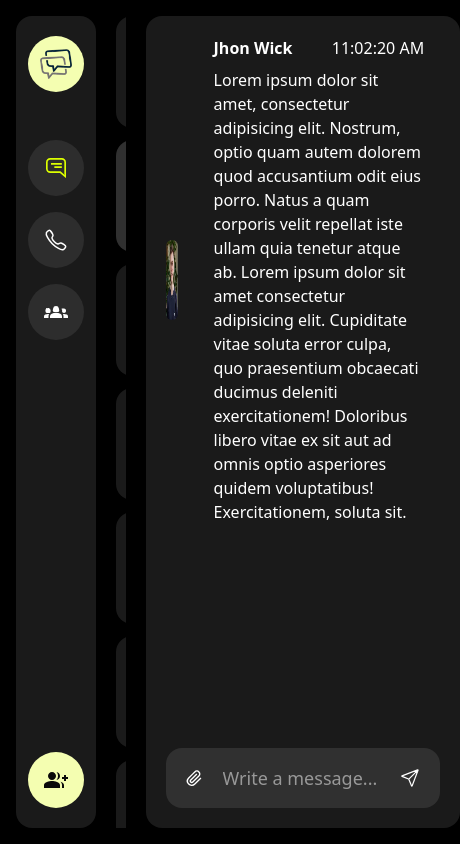
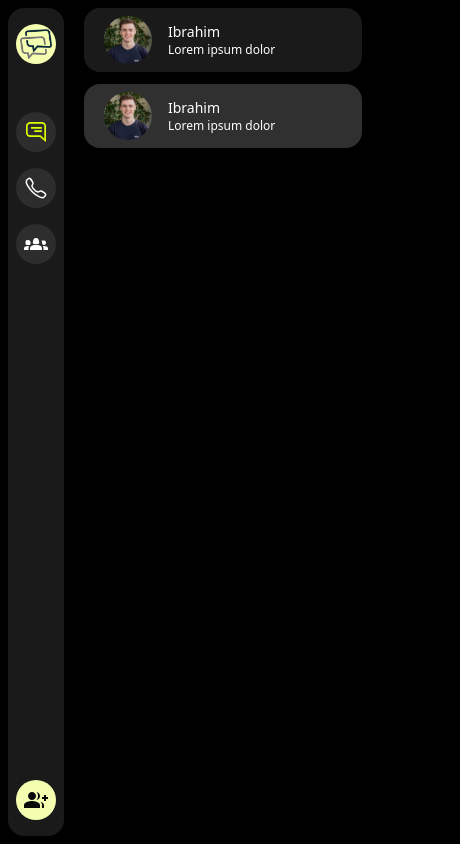
Before and after one commit to Ibrahim-Develops/online-chat-app, a Next.js app: page /chat/home in a window 390 px wide. Shown: the whole page, 460 px wide, since content can reach past the window. Built offline with nearby package versions, Linux system fonts and the light colour scheme.

Commit message:
Responsive

```diff
--- a/app/chat/home/layout.tsx
+++ b/app/chat/home/layout.tsx
@@ -3,7 +3,7 @@ import React from 'react'
 
 const layout = ({children}: Readonly<{children: React.ReactNode;}>) => {
   return (
-    <div className='flex'>
+    <div className='flex w-full'>
         <ChatBar/>
         {children}
     </div>
--- a/app/chat/home/page.tsx
+++ b/app/chat/home/page.tsx
@@ -3,7 +3,7 @@ import React from 'react'
 
 const page = () => {
   return (
-    <div>
+    <div className='hidden sm:block'>
       <Chat />
     </div>
   )
--- a/app/chat/layout.tsx
+++ b/app/chat/layout.tsx
@@ -3,7 +3,7 @@ import React from 'react'
 
 const layout = ({children}: Readonly<{children: React.ReactNode;}>) => {
   return (
-    <div className='flex p-4 h-screen'>
+    <div className='flex 2xl:p-4 p-2 h-screen'>
         <Asidebar/>
         {children}
     </div>
--- a/app/globals.css
+++ b/app/globals.css
@@ -1,6 +1,28 @@
 @import "tailwindcss";
 
 @plugin "tailwindcss-animate";
+
+@layer base {
+  * {
+    @apply border-border outline-ring/50;
+  }
+
+  body {
+    @apply bg-background text-foreground;
+    box-sizing: border-box;
+    margin: 0;
+    padding: 0;
+  }
+}
+
+.scrollbar-hide::-webkit-scrollbar {
+  display: none;
+}
+
+.scrollbar-hide {
+  scrollbar-width: none;
+  -ms-overflow-style: none;
+}
 
 @custom-variant dark (&:is(.dark *));
 
@@ -113,25 +135,3 @@
   --color-sidebar-border: var(--sidebar-border);
   --color-sidebar-ring: var(--sidebar-ring);
 }
-
-@layer base {
-  * {
-    @apply border-border outline-ring/50;
-  }
-
-  body {
-    @apply bg-background text-foreground;
-    box-sizing: border-box;
-    margin: 0;
-    padding: 0;
-  }
-}
-
-.scrollbar-hide::-webkit-scrollbar {
-  display: none;
-}
-
-.scrollbar-hide {
-  scrollbar-width: none;
-  -ms-overflow-style: none;
-}
--- a/components/Asidebar.tsx
+++ b/components/Asidebar.tsx
@@ -13,24 +13,24 @@ const Asidebar = () => {
 
     return (
         <div>
-            <div className='flex flex-col justify-between py-5 px-3 bg-[#1a1a1a] rounded-2xl h-full'>
+            <div className='flex flex-col justify-between 2xl:py-5 2xl:px-3 py-4 px-2 bg-[#1a1a1a] rounded-2xl h-full'>
                 <div className='flex flex-col gap-12'>
-                    <div className='bg-[#f4feb1] w-14 h-14 flex justify-center items-center rounded-full'>
+                    <div className='bg-[#f4feb1] 2xl:w-14 2xl:h-14 xl:w-12 xl:h-12 h-10 w-10 flex justify-center items-center rounded-full'>
                         <Image src={Logo} alt='Logo' className='w-8' />
                     </div>
                     <div className='flex flex-col gap-4'>
-                        <Link href="/chat/home" className={`bg-[#303030e1] w-14 h-14 text-white flex text-xl justify-center items-center rounded-full cursor-pointer`} >
+                        <Link href="/chat/home" className={`bg-[#303030e1] 2xl:w-14 2xl:h-14 xl:w-12 xl:h-12 h-10 w-10 text-white flex text-xl justify-center items-center rounded-full cursor-pointer`} >
                             <GrChat className={`${pathname === "/chat/home" ? "text-[#ddff00]" : ""}`}/>
                         </Link>
-                        <Link href="" className='bg-[#303030e1] w-14 h-14 text-white flex text-2xl justify-center items-center rounded-full cursor-pointer'>
+                        <Link href="" className='bg-[#303030e1] 2xl:w-14 2xl:h-14 xl:w-12 xl:h-12 h-10 w-10 text-white flex text-2xl justify-center items-center rounded-full cursor-pointer'>
                             <IoCallOutline />
                         </Link>
-                        <Link href="" className='bg-[#303030e1] w-14 h-14 text-white flex text-2xl justify-center items-center rounded-full cursor-pointer'>
+                        <Link href="" className='bg-[#303030e1] 2xl:w-14 2xl:h-14 xl:w-12 xl:h-12 h-10 w-10 text-white flex text-2xl justify-center items-center rounded-full cursor-pointer'>
                             <MdGroups2 />
                         </Link>
                     </div>
                 </div>
-                <div className='bg-[#f4feb1] w-14 h-14 flex text-2xl justify-center items-center rounded-full cursor-pointer'>
+                <div className='bg-[#f4feb1] 2xl:w-14 2xl:h-14 xl:w-12 xl:h-12 h-10 w-10 flex text-2xl justify-center items-center rounded-full cursor-pointer'>
                     <MdGroupAdd />
                 </div>
             </div>
--- a/components/Chat.tsx
+++ b/components/Chat.tsx
@@ -1,7 +1,7 @@
 "use client"
 
 import { AlertDialog, AlertDialogAction, AlertDialogCancel, AlertDialogContent, AlertDialogDescription, AlertDialogFooter, AlertDialogHeader, AlertDialogTitle, AlertDialogTrigger } from "@/components/ui/alert-dialog"
-
+import { RiCloseLargeFill } from "react-icons/ri";
 import Avatar from '../assets/avatar.jpeg'
 import { IoPaperPlaneOutline } from "react-icons/io5";
 import { GrAttachment } from "react-icons/gr";
@@ -27,31 +27,36 @@ const Chat = () => {
 
             <div className='bg-[#1a1a1a] grow text-white px-5 rounded-2xl h-full flex flex-col justify-between '>
                 <AlertDialog>
-                    <div className="pt-5 flex gap-5">
+                    <div className="pt-5 flex gap-5 flex-wrap xl:flex-nowrap">
                         <AlertDialogTrigger>
-                            <Image src={Avatar} alt='Avatar' className='rounded-full w-46 h-20' />
+                            <Image src={Avatar} alt='Avatar' className='rounded-full cursor-pointer w-20 xl:w-[300px] 2xl:w-[200px]' />
                         </AlertDialogTrigger>
                         <div className='flex flex-col gap-2 mx-4'>
                             <div className='flex justify-between'>
-                                <h1 className='font-bold'>Jhon Wick</h1>
+                                <h1 className='font-bold xl:text-xl'>Jhon Wick</h1>
                                 <div>{currentTime}</div>
                             </div>
-                            <p className='font-thin'>Lorem ipsum dolor sit amet, consectetur adipisicing elit. Nostrum, optio quam autem dolorem quod accusantium odit eius porro. Natus a quam corporis velit repellat iste ullam quia tenetur atque ab. Lorem ipsum dolor sit amet consectetur adipisicing elit. Cupiditate vitae soluta error culpa, quo praesentium obcaecati ducimus deleniti exercitationem! Doloribus libero vitae ex sit aut ad omnis optio asperiores quidem voluptatibus! Exercitationem, soluta sit.</p>
+                            <p className='font-thin text-sm lg:text-[16px]'>Lorem ipsum dolor sit amet, consectetur adipisicing elit. Nostrum, optio quam autem dolorem quod accusantium odit eius porro. Natus a quam corporis velit repellat iste ullam quia tenetur atque ab. Lorem ipsum dolor sit amet consectetur adipisicing elit. Cupiditate vitae soluta error culpa, quo praesentium obcaecati ducimus deleniti exercitationem! Doloribus libero vitae ex sit aut ad omnis optio asperiores quidem voluptatibus! Exercitationem, soluta sit.</p>
                         </div>
                     </div>
 
-                    <AlertDialogContent className="h-[48rem]">
-                        <AlertDialogHeader>
+                    <AlertDialogContent className="h-[48rem] bg-[#070707] text-white border-[1px] border-gray-700">
+                        <AlertDialogHeader className="flex">
+                            <AlertDialogCancel className="border-none text-5xl bg-#070707 hover:bg-#070707 hover:text-white w-1 cursor-pointer h-1 items-start justify-items-start">
+                                <RiCloseLargeFill />
+                            </AlertDialogCancel>
+                            <div className="flex flex-col justify-center items-center gap-10 ">
                                 <AlertDialogTitle>
                                     <Image src={Avatar} alt='Avatar' className='rounded-full w-36 h-36' />
                                 </AlertDialogTitle>
-                            <AlertDialogDescription>
+                                <AlertDialogDescription className="text-gray-300 flex flex-col gap-4">
+                                    <h1 className="font-bold 2xl:text-lg">Description</h1>
                                     This action cannot be undone. This will permanently delete your account
                                     and remove your data from our servers.
                                 </AlertDialogDescription>
+                            </div>
                         </AlertDialogHeader>
                         <AlertDialogFooter>
-                            <AlertDialogCancel>Cancel</AlertDialogCancel>
                         </AlertDialogFooter>
                     </AlertDialogContent>
                 </AlertDialog>
--- a/components/ChatBar.tsx
+++ b/components/ChatBar.tsx
@@ -1,106 +1,28 @@
-import Avatar from '../assets/avatar.jpeg'
-import Image from 'next/image'
+import Avatar from '../assets/avatar.jpeg';
+import Image from 'next/image';
 
 const ChatBar = () => {
   return (
-    <div className='text-white mx-5 flex flex-col gap-3 overflow-hidden overflow-y-scroll scrollbar-hide w-1/3 grow'>
+    <div className='text-white mx-5 flex flex-col gap-3 overflow-hidden overflow-y-scroll scrollbar-hide w-full sm:w-full lg:w-full 2xl:w-1/2 grow'>
 
-        <div className='flex gap-4 bg-[#1a1a1a] rounded-2xl px-5 py-2 items-center cursor-pointer'>
-            <Image src={Avatar} alt='Avatar' className='rounded-full w-16 h-16'/>
-            <div>
-                <h1 className='font-normal'>Ibrahim</h1>
-                <p className='font-thin'>Lorem ipsum dolor</p>
-            </div>
+      <div className='flex gap-4 bg-[#1a1a1a] rounded-2xl px-5 py-2 items-center cursor-pointer lg:justify-start md:justify-center w-full'>
+        <Image src={Avatar} alt='Avatar' className='rounded-full w-12 h-12 md:w-14 md:h-14' />
+        <div>
+          <h1 className='font-normal text-sm md:text-base sm:hidden lg:block'>Ibrahim</h1>
+          <p className='font-thin text-xs md:text-xs sm:hidden lg:block'>Lorem ipsum dolor</p>
         </div>
+      </div>
 
-        <div className='flex gap-4 bg-[#303030] rounded-2xl px-5 py-2 items-center cursor-pointer'>
-            <Image src={Avatar} alt='Avatar' className='rounded-full w-16 h-16'/>
-            <div>
-                <h1 className='font-normal'>Ibrahim</h1>
-                <p className='font-thin'>Lorem ipsum dolor</p>
-            </div>
+      <div className='flex gap-4 bg-[#303030] rounded-2xl px-5 py-2 items-center cursor-pointer lg:justify-start md:justify-center'>
+        <Image src={Avatar} alt='Avatar' className='rounded-full w-12 h-12 md:w-14 md:h-14' />
+        <div className=''>
+          <h1 className='font-normal text-sm md:text-base sm:hidden lg:block'>Ibrahim</h1>
+          <p className='font-thin text-xs md:text-xs sm:hidden lg:block'>Lorem ipsum dolor</p>
         </div>
-
-        <div className='flex gap-4 bg-[#1a1a1a] rounded-2xl px-5 py-2 items-center cursor-pointer'>
-            <Image src={Avatar} alt='Avatar' className='rounded-full w-16 h-16'/>
-            <div>
-                <h1 className='font-normal'>Ibrahim</h1>
-                <p className='font-thin'>Lorem ipsum dolor</p>
-            </div>
-        </div>
-        <div className='flex gap-4 bg-[#1a1a1a] rounded-2xl px-5 py-2 items-center cursor-pointer'>
-            <Image src={Avatar} alt='Avatar' className='rounded-full w-16 h-16'/>
-            <div>
-                <h1 className='font-normal'>Ibrahim</h1>
-                <p className='font-thin'>Lorem ipsum dolor</p>
-            </div>
-        </div>
-        <div className='flex gap-4 bg-[#1a1a1a] rounded-2xl px-5 py-2 items-center cursor-pointer'>
-            <Image src={Avatar} alt='Avatar' className='rounded-full w-16 h-16'/>
-            <div>
-                <h1 className='font-normal'>Ibrahim</h1>
-                <p className='font-thin'>Lorem ipsum dolor</p>
-            </div>
-        </div>
-        <div className='flex gap-4 bg-[#1a1a1a] rounded-2xl px-5 py-2 items-center cursor-pointer'>
-            <Image src={Avatar} alt='Avatar' className='rounded-full w-16 h-16'/>
-            <div>
-                <h1 className='font-normal'>Ibrahim</h1>
-                <p className='font-thin'>Lorem ipsum dolor</p>
-            </div>
-        </div>
-        <div className='flex gap-4 bg-[#1a1a1a] rounded-2xl px-5 py-2 items-center cursor-pointer'>
-            <Image src={Avatar} alt='Avatar' className='rounded-full w-16 h-16'/>
-            <div>
-                <h1 className='font-normal'>Ibrahim</h1>
-                <p className='font-thin'>Lorem ipsum dolor</p>
-            </div>
-        </div>
-        <div className='flex gap-4 bg-[#1a1a1a] rounded-2xl px-5 py-2 items-center cursor-pointer'>
-            <Image src={Avatar} alt='Avatar' className='rounded-full w-16 h-16'/>
-            <div>
-                <h1 className='font-normal'>Ibrahim</h1>
-                <p className='font-thin'>Lorem ipsum dolor</p>
-            </div>
-        </div>
-        <div className='flex gap-4 bg-[#1a1a1a] rounded-2xl px-5 py-2 items-center cursor-pointer'>
-            <Image src={Avatar} alt='Avatar' className='rounded-full w-16 h-16'/>
-            <div>
-                <h1 className='font-normal'>Ibrahim</h1>
-                <p className='font-thin'>Lorem ipsum dolor</p>
-            </div>
-        </div>
-        <div className='flex gap-4 bg-[#1a1a1a] rounded-2xl px-5 py-2 items-center cursor-pointer'>
-            <Image src={Avatar} alt='Avatar' className='rounded-full w-16 h-16'/>
-            <div>
-                <h1 className='font-normal'>Ibrahim</h1>
-                <p className='font-thin'>Lorem ipsum dolor</p>
-            </div>
-        </div>
-        <div className='flex gap-4 bg-[#1a1a1a] rounded-2xl px-5 py-2 items-center cursor-pointer'>
-            <Image src={Avatar} alt='Avatar' className='rounded-full w-16 h-16'/>
-            <div>
-                <h1 className='font-normal'>Ibrahim</h1>
-                <p className='font-thin'>Lorem ipsum dolor</p>
-            </div>
-        </div>
-        <div className='flex gap-4 bg-[#1a1a1a] rounded-2xl px-5 py-2 items-center cursor-pointer'>
-            <Image src={Avatar} alt='Avatar' className='rounded-full w-16 h-16'/>
-            <div>
-                <h1 className='font-normal'>Ibrahim</h1>
-                <p className='font-thin'>Lorem ipsum dolor</p>
-            </div>
-        </div>
-        <div className='flex gap-4 bg-[#1a1a1a] rounded-2xl px-5 py-2 items-center cursor-pointer'>
-            <Image src={Avatar} alt='Avatar' className='rounded-full w-16 h-16'/>
-            <div>
-                <h1 className='font-normal'>Ibrahim</h1>
-                <p className='font-thin'>Lorem ipsum dolor</p>
-            </div>
-        </div>
+      </div>
 
     </div>
-  )
-}
+  );
+};
 
-export default ChatBar
+export default ChatBar;
```
Lines whose indentation alone changed are shown as unchanged.
